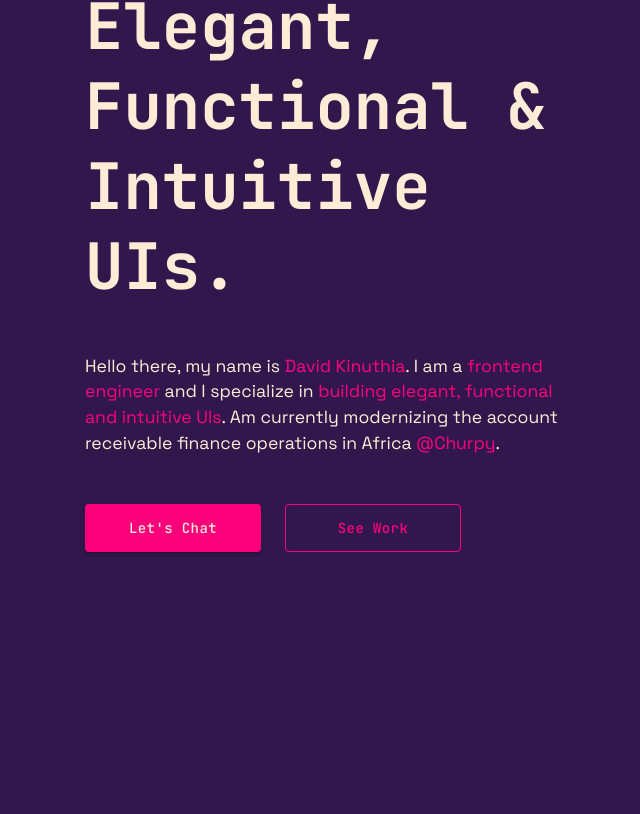
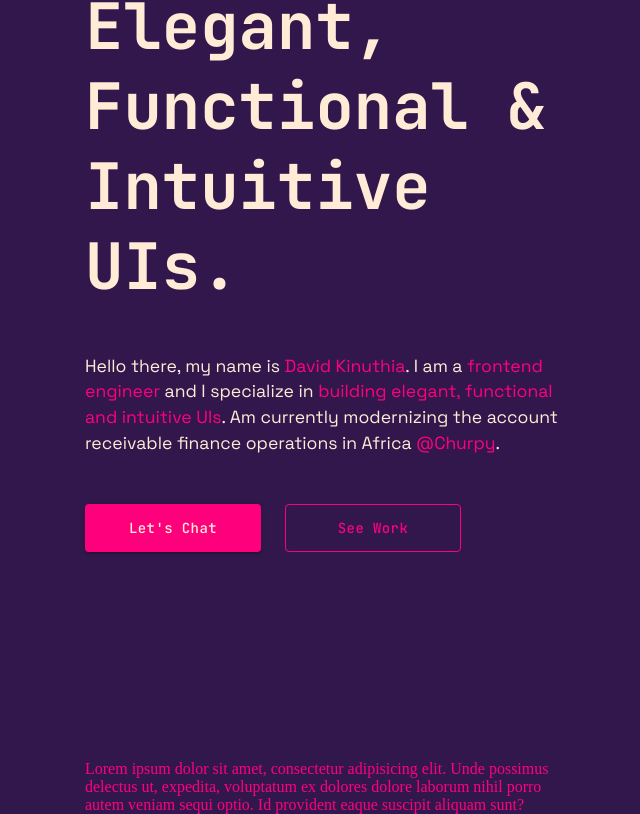
Before and after one commit to kd-kinuthiadavid/kdio-dev, a Next.js app: page / in a window 1280 px wide. Shown: the part 368-1182 px from the top of the page, without its empty margins (315-955 px from the left). Before the commit the page ends 1128 px from the top, so only its background shows below. Built offline with nearby package versions, Linux system fonts and the light colour scheme.

Commit message:
feat(about): create an about section

```diff
--- /dev/null
+++ b/components/AboutSection/index.tsx
@@ -0,0 +1,16 @@
+import React from "react";
+import styled from "styled-components";
+
+const About = () => {
+  return (
+    <Wrapper>
+      Lorem ipsum dolor sit amet, consectetur adipisicing elit. Unde possimus
+      delectus ut, expedita, voluptatum ex dolores dolore laborum nihil porro
+      autem veniam sequi optio. Id provident eaque suscipit aliquam sunt?
+    </Wrapper>
+  );
+};
+
+export default About;
+
+const Wrapper = styled.section``;
--- a/components/HeroSection/index.tsx
+++ b/components/HeroSection/index.tsx
@@ -55,6 +55,7 @@ const HeroSection = (): JSX.Element => {
 };
 
 const Wrapper = styled.div`
+  min-height: 100vh;
   display: flex;
   flex-direction: column;
   justify-content: center;
--- a/pages/index.tsx
+++ b/pages/index.tsx
@@ -1,5 +1,6 @@
 import Head from "next/head";
 import styled from "styled-components";
+import About from "../components/AboutSection";
 import HeroSection from "../components/HeroSection";
 import KdAppBar from "../components/KdAppBar";
 
@@ -14,6 +15,7 @@ export default function Home() {
       <KdAppBar />
       <StyledMain>
         <HeroSection />
+        <About />
       </StyledMain>
     </div>
   );
```
